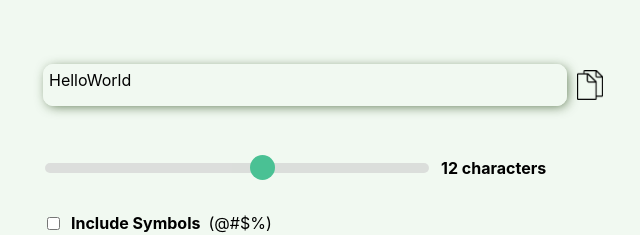
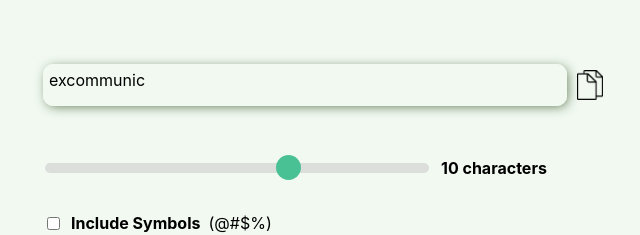
Before and after one commit to jcsmileyjr/pwd-generator, a React (Create React App) app: page / in a window 1280 px wide. Shown: the part 192-427 px from the top of the page, without its empty margins (277-917 px from the left). Built offline with nearby package versions, Linux system fonts and the light colour scheme.

Commit message:
Range input's state and basic functionality

```diff
--- a/src/App.js
+++ b/src/App.js
@@ -1,6 +1,6 @@
 import "./App.css";
 import CopyIcon from './assets/copy.png';
-import {useState} from "react";
+import {useState, useEffect} from "react";
 
 /** TODO
  * Setup the background color - DONE
@@ -15,9 +15,9 @@ import {useState} from "react";
  * Add state - DONE
  * Add general styles
  *  1. Missing checkbox styles
- * functionality for input
+ * Functionality for inputs
  * Functionality for copy button
- * Add state and functionality for slider
+ * Add state and functionality for slider - DONE
  * Link Slider and input functionality
  * "Include Symbol" functionality
  * etc. for each checkbox
@@ -25,6 +25,8 @@ import {useState} from "react";
  * Resources:
  * https://www.w3schools.com/howto/tryit.asp?filename=tryhow_css_rangeslider
  * https://moderncss.dev/pure-css-custom-checkbox-style/
+ * https://relatablecode.com/how-to-make-a-simple-slider-component-in-react
+ *
  */
 function App() {
 
@@ -33,7 +35,24 @@ function App() {
   const [lowerCaseCheckbox, setLowerCaseCheckbox] = useState(false);
   const [upperCaseCheckbox, setUpperCaseCheckbox] = useState(false);
   const [excludeCheckbox, setExcludeCheckbox] = useState(false);
-  const [displayedPassword, setDisplayedPassword] = useState("HelloWorld")
+  const [displayedPassword, setDisplayedPassword] = useState("HelloWorld");
+  const [characterLimit, setCharacterLimit] = useState(10);
+
+  useEffect(() => {
+    // Returns a base word based on the character limit and revised based on the value of checkboxes
+    const updatedPassword = () => {
+      let baseword = 'excommunication';
+      console.log(baseword.length);
+      //return number of letters based on the characterLimit state
+      baseword = baseword.substring(0, characterLimit);
+
+      setDisplayedPassword(baseword);
+    }
+
+    updatedPassword();
+
+  },[symbolCheckbox, numberCheckbox, lowerCaseCheckbox, upperCaseCheckbox, excludeCheckbox, characterLimit])
+
 
   return (
     <main>
@@ -42,8 +61,8 @@ function App() {
         <img src={CopyIcon} className="copyIcon--style" alt="Clickable button to copy password to clipboard" />
       </div>
       <div className="passwordSlider--container">
-        <input type="range" aria-label="password character range" min="1" max="15" value="9" className="slider" name="pwd-slider" />
-        <p className="charaterText--style">12 characters</p>
+        <input type="range" aria-label="password character range" min="1" max="15" className="slider" name="pwd-slider" onChange={(e) => setCharacterLimit(e.target.value)} value={characterLimit} />
+        <p className="charaterText--style">{characterLimit} characters</p>
       </div>
       <div className="passwordCheckboxs--container">
         <label htmlFor="symbolCheckbox">
```
